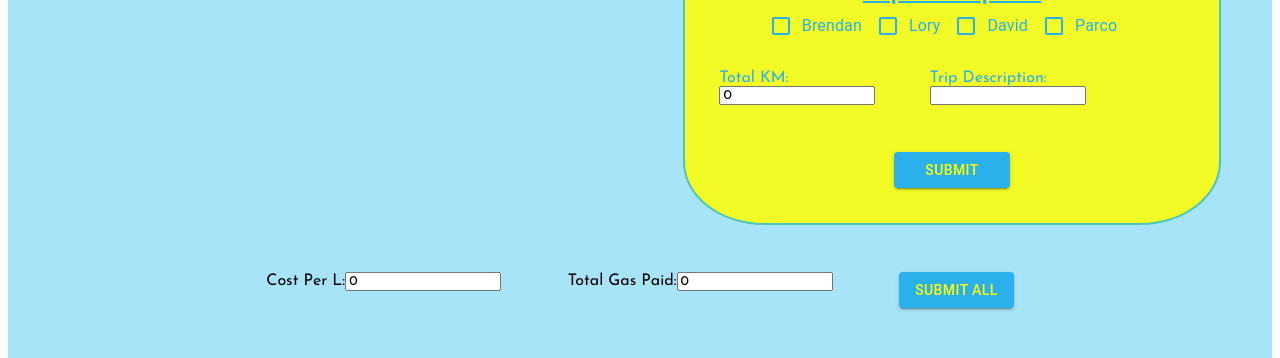
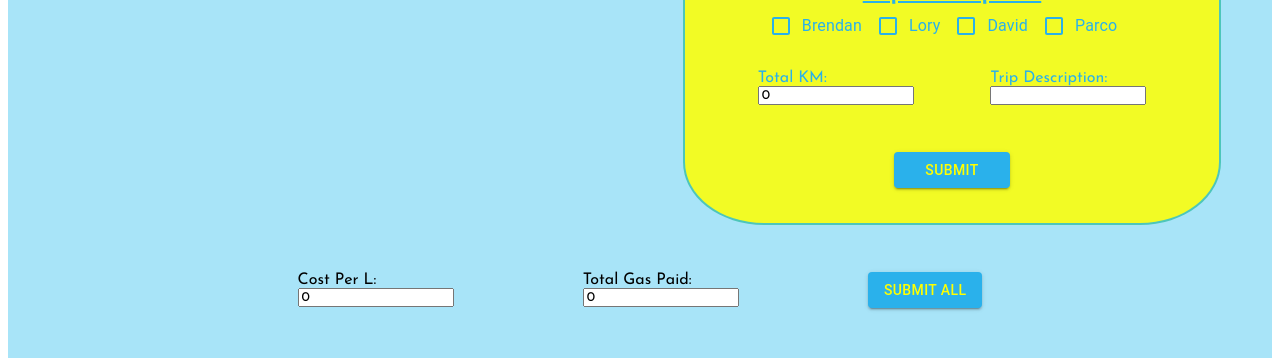
Before and after one commit to woobrendan/Fuel_Splitter, a React (Create React App) app in the folder fuel_splitter/: page / in a window 1280 px wide. Shown: the part 329-687 px from the top of the page. Built offline with nearby package versions, Linux system fonts and the light colour scheme; no server answers.

Commit message:
change classnames for input containers to be dynamic, instead of starting with newTrip_input etc

```diff
--- a/fuel_splitter/src/Styles/tripinfo.scss
+++ b/fuel_splitter/src/Styles/tripinfo.scss
@@ -34,7 +34,7 @@
         font-size: 12px;
       }
 
-      .single_trip__submitAll__input {
+      .input__container_gasPay {
         display: flex;
         flex-direction: column;
       }
@@ -90,7 +90,7 @@
     margin: 5%;
     justify-content: space-around;
 
-    .newTrip__input__container {
+    .input__container_newTrip {
       display: flex;
       flex-direction: column;
 
```
